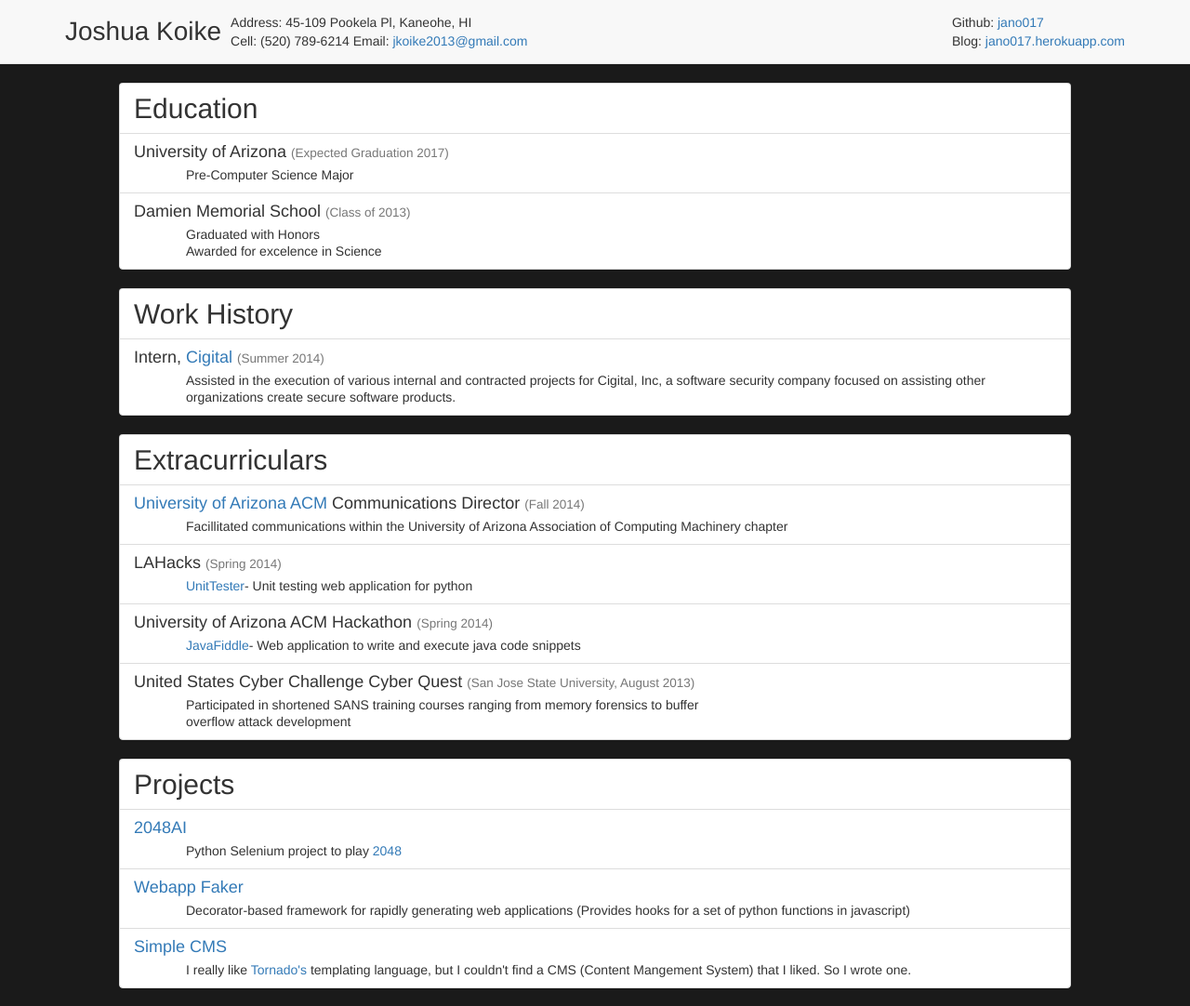
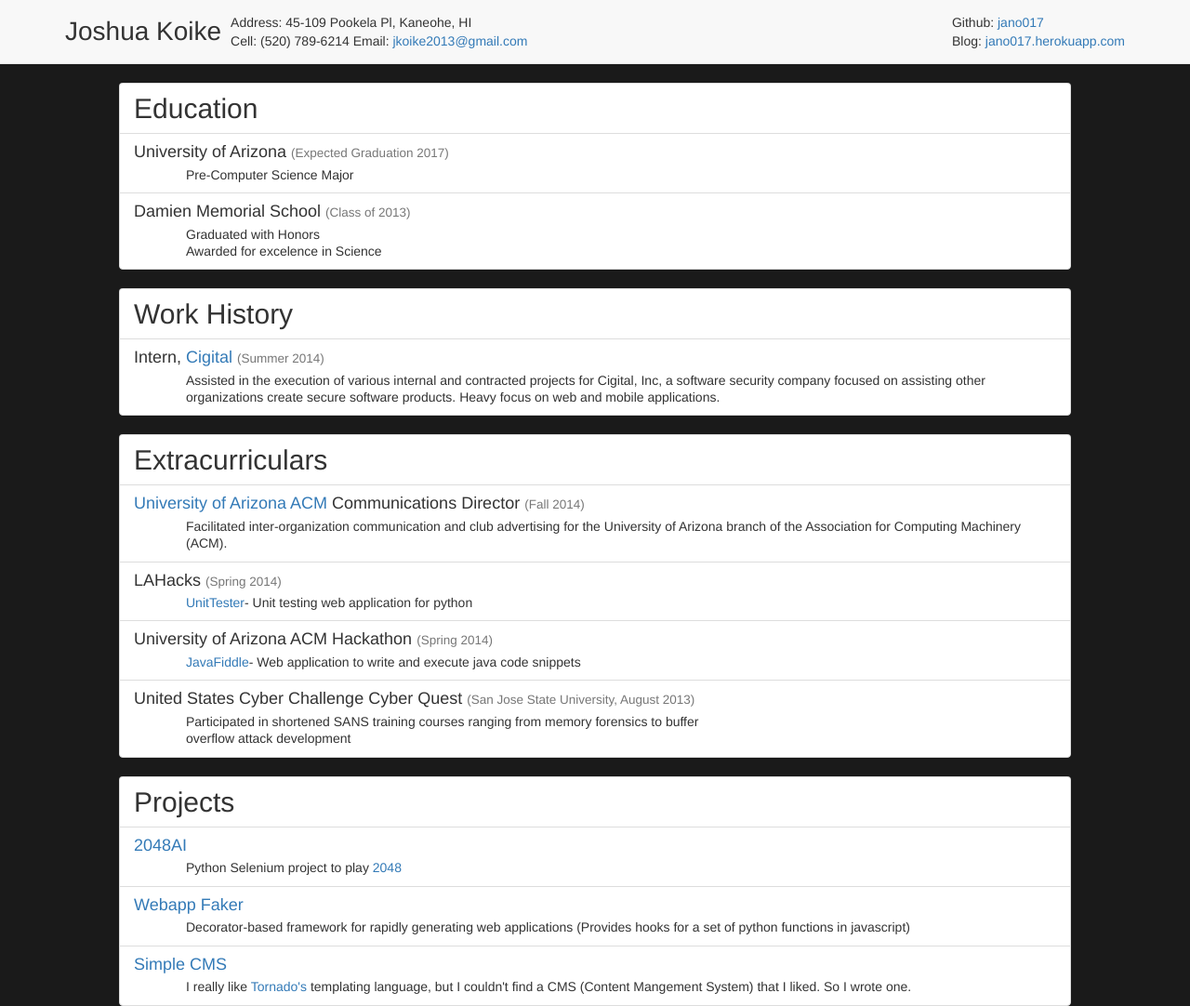
Before and after one commit to TiltMeSenpai/jano017.github.io, a plain HTML site: page index.html in a window 1280 px wide. Shown: the whole page at 93% size. Drawn offline with nearby package versions, Linux system fonts and the light colour scheme.

Commit message:
Edited ACM Communications and Cigital internship

```diff
--- a/index.html
+++ b/index.html
@@ -48,7 +48,7 @@
                 </h4>
                 <p class="list-group-item-text">
                     Assisted in the execution of various internal and contracted projects for Cigital, Inc, a software security company focused on assisting other organizations
-                    create secure software products.
+                    create secure software products. Heavy focus on web and mobile applications.
             </li>
         </ul>
         <ul class="list-group experience" id="extracurriculars">
@@ -58,7 +58,7 @@
                     <a href="http://uofa-acm.github.io/">University of Arizona ACM</a> Communications Director <small>(Fall 2014)</small>
                 </h4>
                 <p class="list-group-item-text">
-                    Facillitated communications within the University of Arizona Association of Computing Machinery chapter
+                    Facilitated inter-organization communication and club advertising for the University of Arizona branch of the Association for Computing Machinery (ACM).
                 </p>
             </li>
             <li class="list-group-item">
```
